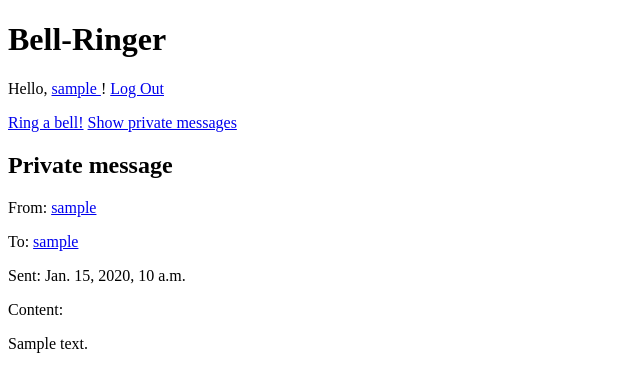
After one commit to bartoszwojcik/Warsztaty_5_1, a Django app: page /messages/1/ in a window 1280 px wide. The commit adds this page. Shown: the top 392 px of the page, without its empty margins (0-640 px from the left). Run offline with Django 3.2, Linux system fonts and the light colour scheme; a user stored in the database is signed in; tables that the repository leaves empty hold one stand-in row (values such as "Sample post").

Commit message:
Messages in progress

```diff
--- a/messaging/models.py
+++ b/messaging/models.py
@@ -10,8 +10,15 @@ class Tweet(models.Model):
     )
 
 
-# class Comment(models.Model):
-#     content = models.CharField(max_length=)
+class Comment(models.Model):
+    content = models.CharField(max_length=60)
+    tweet = models.ForeignKey(
+        Tweet, on_delete=models.CASCADE
+    )
+    creation_date = models.DateTimeField(auto_now_add=True)
+    author = models.ForeignKey(
+        User, on_delete=models.SET_DEFAULT, default="Removed"
+    )
 
 
 class PrivateMessage(models.Model):
@@ -33,4 +40,7 @@ class PrivateMessage(models.Model):
 
     @property
     def content_short(self):
-        return self.content[:30]
+        if len(self.content) > 30:
+            return self.content[:30] + "..."
+        else:
+            return self.content
--- a/messaging/templates/base.html
+++ b/messaging/templates/base.html
@@ -23,6 +23,7 @@
         {% if request.user.is_authenticated == True %}
             <div class="add-bell-ring">
                 <a href="{% url 'ring-a-bell' %}">Ring a bell!</a>
+                <a href="{% url 'user-pmessages' pk=request.user.id %}">Show private messages</a>
             </div>
         {% endif %}
         <div id="content">
--- /dev/null
+++ b/messaging/templates/messaging/privatemessage_detail.html
@@ -0,0 +1,23 @@
+{% extends "base.html" %}
+{% block title %}message{% endblock %}
+{% block content %}
+    <h2>Private message</h2>
+    <p>From:
+        <a href="{% url 'user-bells' pk=object.sender.id %}">
+            {{ object.sender }}
+        </a>
+    </p>
+    <p>
+        To:
+        <a href="{% url 'user-bells' pk=object.recipient.id %}">
+            {{ object.recipient }}
+        </a>
+    </p>
+    <p>
+        Sent: {{ object.creation_date }}
+    </p>
+    <p>Content:</p>
+    <p>
+        {{object.content_short}}
+    </p>
+{% endblock %}
--- a/messaging/views.py
+++ b/messaging/views.py
@@ -3,12 +3,13 @@ from django.contrib.auth.mixins import LoginRequiredMixin, \
     PermissionRequiredMixin
 from django.contrib.auth.models import User
 from django.db import IntegrityError
+from django.db.models import Q
 from django.http import Http404
 from django.shortcuts import render, redirect, get_object_or_404
 from django.template.response import TemplateResponse
 from django.urls import reverse_lazy, reverse
 from django.views import View
-from django.views.generic import TemplateView, FormView, ListView
+from django.views.generic import TemplateView, FormView, ListView, DetailView
 
 from messaging.forms import AddBellRingForm, RegisterForm, LoginForm
 from messaging.models import Tweet, PrivateMessage
@@ -162,11 +163,49 @@ class BellRingView(TemplateView):
         return context
 
 
-class UserPMessagesView(ListView):
-
+class UserPMessagesView(LoginRequiredMixin, ListView):
+    template_name = "user-pmessages.html"
     model = PrivateMessage
     paginate_by = 10
 
-    # def get_context_data(self, **kwargs):
-    #     context = super().get_context_data(**kwargs)
-    #     return context
+    # ToDo: Should check if user has access to these messages
+
+    def get_context_data(self, **kwargs):
+        context = super().get_context_data(**kwargs)
+
+        context['messages'] = PrivateMessage.objects.filter(
+            Q(sender=self.kwargs["pk"])
+            | Q(recipient=self.kwargs["pk"])
+        ).distinct().order_by("-creation_date")
+
+        return context
+
+
+class SinglePMessageView(LoginRequiredMixin, DetailView):
+    model = PrivateMessage
+    opening_user = None
+
+    def dispatch(self, request, *args, **kwargs):
+        self.opening_user = request.user
+        return super().dispatch(request, *args, **kwargs)
+
+    # ToDo: Should check if user has access to this message
+
+    def get_context_data(self, **kwargs):
+        this_message = PrivateMessage.objects.get(pk=self.kwargs["pk"])
+        if self.opening_user == this_message.recipient:
+            this_message.read_status = True
+            this_message.save()
+
+        context = super().get_context_data(**kwargs)
+        self.opening_user = None
+        return context
+
+
+class NewPMessageView(LoginRequiredMixin, FormView):
+    pass
+
+# ToDo: Authentication
+# ToDo: User editing: information and password. Only theirs,
+# ToDo: Only login and user creation accessible without login
+# ToDo: Tasks 4, 5, 6
--- a/workshop_5_1/urls.py
+++ b/workshop_5_1/urls.py
@@ -16,7 +16,8 @@ Including another URLconf
 from django.contrib import admin
 from django.urls import path, re_path
 from messaging.views import HomeView, AddBellRingView, LoginView, logout_view,\
-    RegisterView, UserBellsView, BellRingView, UserPMessagesView
+    RegisterView, UserBellsView, BellRingView, UserPMessagesView,\
+    SinglePMessageView, NewPMessageView
 
 urlpatterns = [
 
@@ -46,4 +47,17 @@ urlpatterns = [
         UserPMessagesView.as_view(),
         name="user-pmessages"
     ),
+
+    # Message views
+    re_path(
+        r"^messages/(?P<pk>(\d)+)/?$",
+        SinglePMessageView.as_view(),
+        name="single-pmessage"
+    ),
+    re_path(
+        r"^new-message/?$",
+        NewPMessageView.as_view(),
+        name="new-message"
+    ),
+
 ]
```
Also changed, not shown: messaging/forms.py (+8 -0 lines), messaging/templates/user-pmessages.html (+22 -6 lines), README.md, messaging/migrations/0006_privatemessage_creation_date.py (added).
